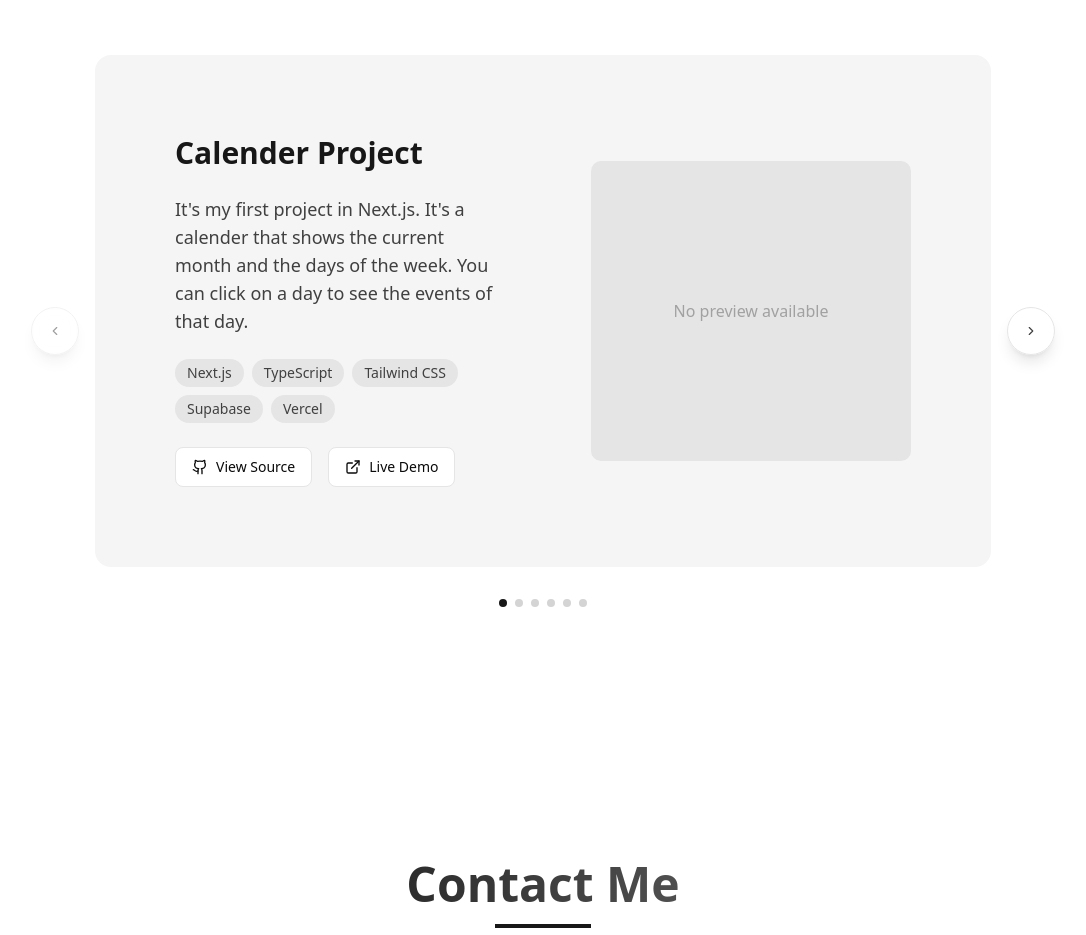
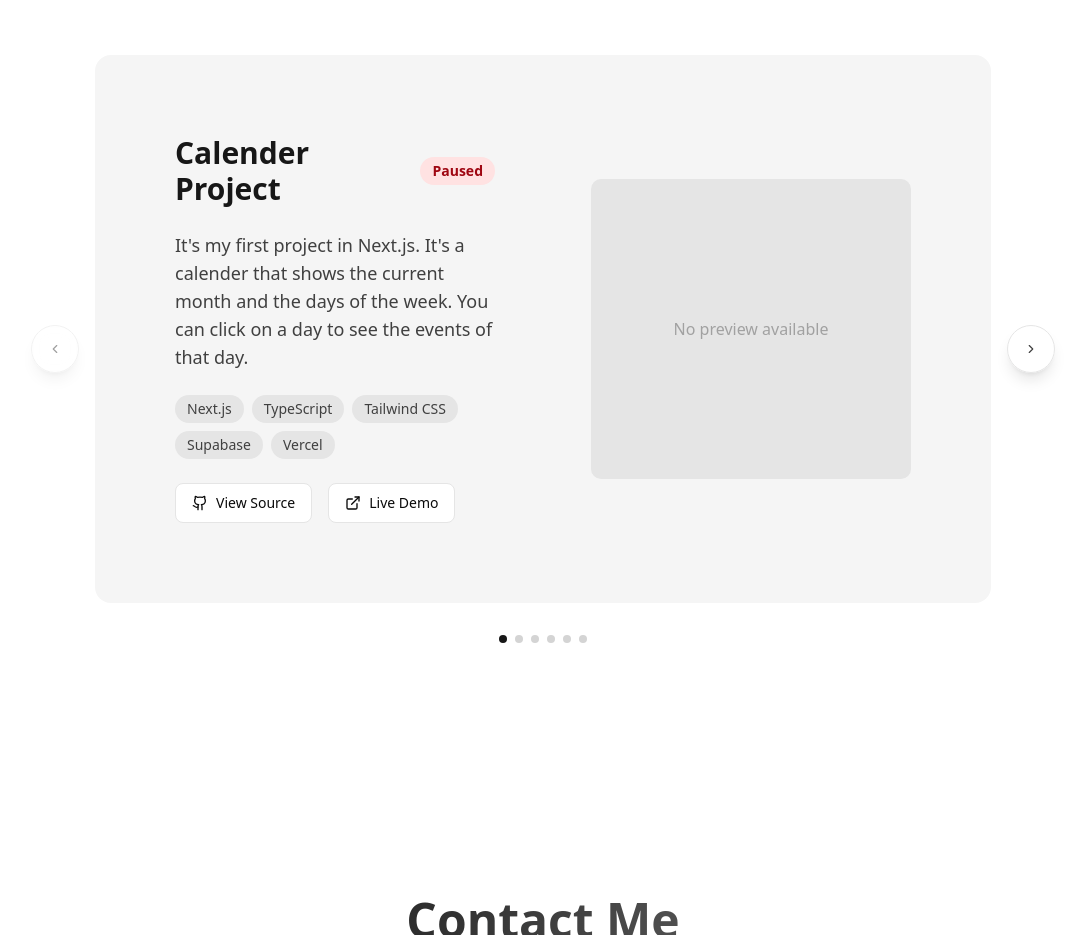
Before and after one commit to im23b-terenzianie/portfolio, a Next.js app: page / in a window 1280 px wide. Shown: the part 2020-2955 px from the top of the page, without its empty margins (97-1183 px from the left). Built offline with nearby package versions, Linux system fonts and the light colour scheme.

Commit message:
added Status to the projects

```diff
--- a/components/projects.tsx
+++ b/components/projects.tsx
@@ -12,6 +12,7 @@ interface Project {
   githubUrl: string;
   liveUrl?: string;
   image?: string;
+  status: 'finished' | 'in-progress' | 'paused';
 }
 
 const projects: Project[] = [
@@ -20,38 +21,44 @@ const projects: Project[] = [
     description: "It's my first project in Next.js. It's a calender that shows the current month and the days of the week. You can click on a day to see the events of that day.",
     technologies: ["Next.js", "TypeScript", "Tailwind CSS", "Supabase", "Vercel"],
     githubUrl: "https://github.com/im23b-terenzianie/calenderproject",
-    liveUrl: "https://kalenderproject-f558gmiio-enzo-terenzianis-projects.vercel.app"
+    liveUrl: "https://kalenderproject-f558gmiio-enzo-terenzianis-projects.vercel.app",
+    status: 'paused',
   },
   {
     title: "Tank Game Bots",
     description: "With this project I started to learn Java. It's a project with multiple bots that play against each other in a tank game.",
     technologies: ["Java", "JavaFX", "Maven", "Git"],
     githubUrl: "https://github.com/im23b-terenzianie/Panzer_team_siege",
+    status: 'finished',
   },
   {
     title: "Cyberattacks Website",
     description: "This is a website that shows the different types of cyberattacks in Ukraine and how to protect yourself from them.",
     technologies: ["HTML", "CSS", "JavaScript", "Git"],
     githubUrl: "https://github.com/im23b-terenzianie/projekt_cyberattacks",
-    liveUrl: "https://im23b-terenzianie.github.io/projekt_cyberattacks/main/index.html"
+    liveUrl: "https://im23b-terenzianie.github.io/projekt_cyberattacks/main/index.html",
+    status: 'finished',
   },
   {
     title: "React Testshop",
     description: "This is a testshop made with React. It's a simple shop that shows the products and allows you to add them to the cart. I created it to learn React.",
     technologies: ["React", "Tailwind CSS", "Git"],
-    githubUrl: "https://github.com/im23b-terenzianie/learning_react"
+    githubUrl: "https://github.com/im23b-terenzianie/learning_react",
+    status: 'finished',
   },
   {
     title: "Creatine App",
     description: "This is a simple app that remindes me daily to take my creatine. It works with expo go because I'm still working on it to get it in the play store.",
     technologies: ["React", "Tailwind CSS", "Typescript", "Git"],
     githubUrl: "https://github.com/im23b-terenzianie/creatineapp",
+    status: 'in-progress',
   },
   {
     title: "RetroPie",
     description: "This is a project that I did to learn how to use a Raspberry Pi. I flashed the RetroPie image on the SD card and set it up to play games. I also created a automated file system to organize the games.",
     technologies: ["Python", "Raspberry Pi", "RetroPie", "Git"],
     githubUrl: "https://github.com/im23b-terenzianie/retropie-project",
+    status: 'in-progress',
   }
 ];
 
@@ -144,9 +151,26 @@ const Projects = () => {
                 <div className="bg-neutral-100 dark:bg-neutral-800/50 rounded-2xl p-10 md:p-16 lg:p-20 backdrop-blur-sm">
                   <div className="flex flex-col md:flex-row gap-16 md:gap-20 lg:gap-24 items-center">
                     <div className="space-y-6 w-full md:w-1/2">
-                      <h3 className="text-3xl font-bold text-neutral-900 dark:text-white">
-                        {projects[currentIndex].title}
-                      </h3>
+                      <div className="flex items-center gap-2">
+                        <h3 className="text-3xl font-bold text-neutral-900 dark:text-white">
+                          {projects[currentIndex].title}
+                        </h3>
+                        {projects[currentIndex].status === 'finished' && (
+                          <span className="px-3 py-1 text-sm rounded-full bg-green-100 text-green-800 dark:bg-green-900 dark:text-green-200 font-semibold">
+                            Finished
+                          </span>
+                        )}
+                        {projects[currentIndex].status === 'in-progress' && (
+                          <span className="px-3 py-1 text-sm rounded-full bg-yellow-100 text-yellow-800 dark:bg-yellow-900 dark:text-yellow-200 font-semibold">
+                            In Progress
+                          </span>
+                        )}
+                        {projects[currentIndex].status === 'paused' && (
+                          <span className="px-3 py-1 text-sm rounded-full bg-red-100 text-red-800 dark:bg-red-900 dark:text-red-200 font-semibold">
+                            Paused
+                          </span>
+                        )}
+                      </div>
                       <p className="text-lg text-neutral-700 dark:text-neutral-300">
                         {projects[currentIndex].description}
                       </p>
```
